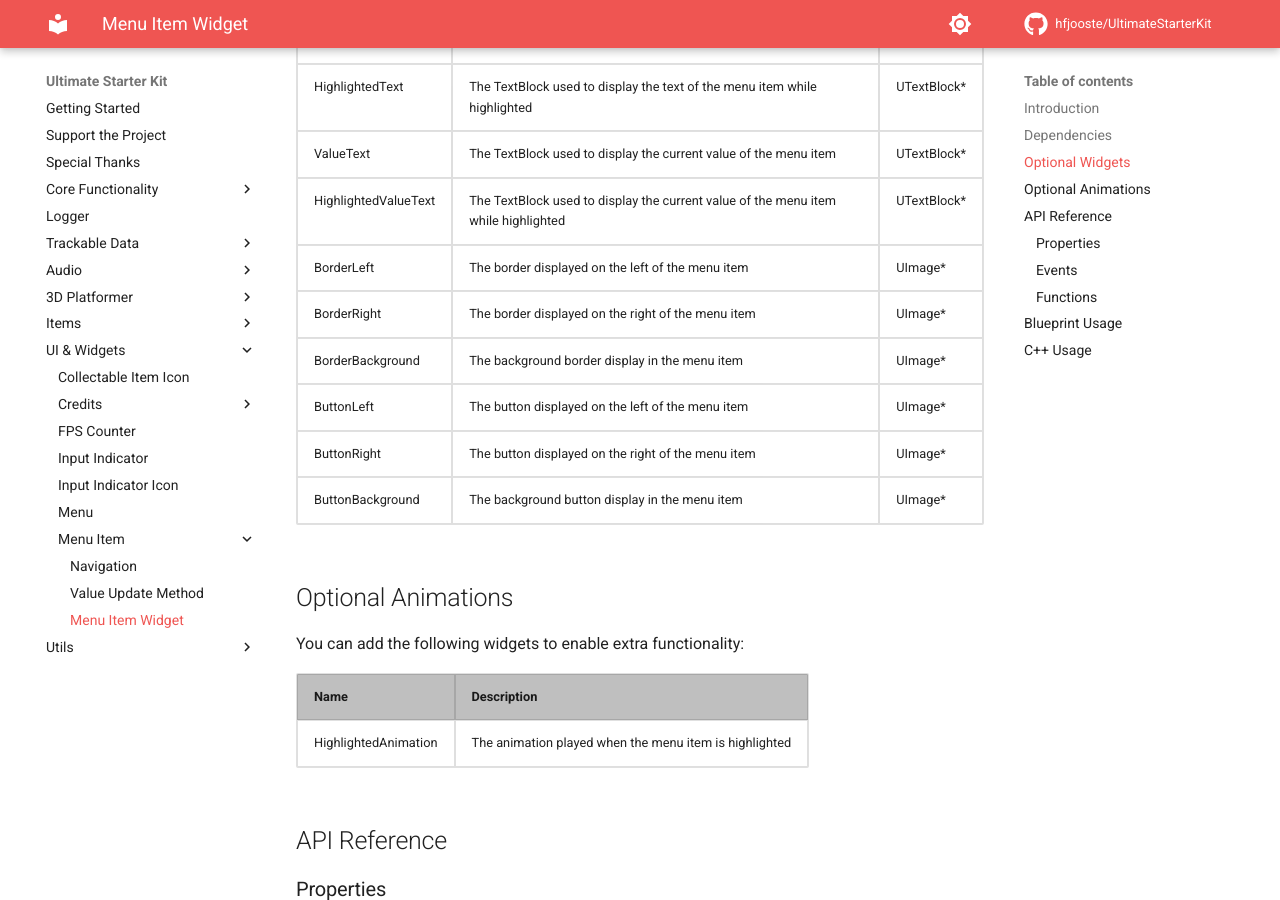
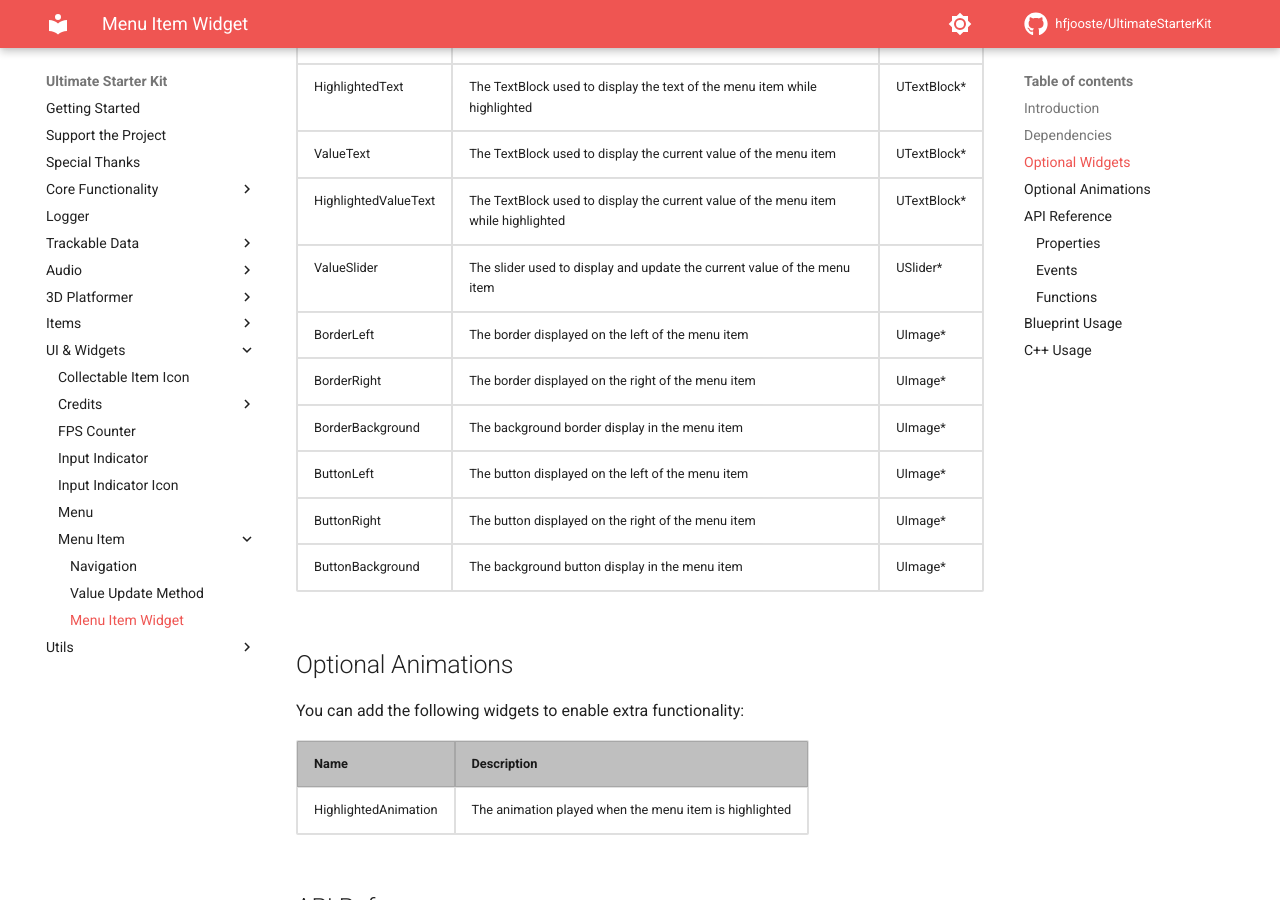
Before and after one commit to hfjooste/UltimateStarterKit, an MkDocs documentation site: the page built from docs/menuitem.md, in a window 1280 px wide and 900 px high, scrolled down 677 px. Built offline with MkDocs 1.6.1 and Material for MkDocs 9.7.7, drawn with Linux system fonts in a browser that asks for light colours; comment, search, counter and statistics services are not loaded; some of the changed text lies outside the part shown.

Commit message:
Updated documentation

```diff
--- a/docs/menuitem.md
+++ b/docs/menuitem.md
@@ -40,6 +40,11 @@ You can add the following widgets to enable extra functionality:
 		<td>HighlightedValueText</td>
 		<td>The TextBlock used to display the current value of the menu item while highlighted</td>
 		<td>UTextBlock*</td>
+	</tr>
+	<tr>
+		<td>ValueSlider</td>
+		<td>The slider used to display and update the current value of the menu item</td>
+		<td>USlider*</td>
 	</tr>
 	<tr>
 		<td>BorderLeft</td>
@@ -246,6 +251,12 @@ You can add the following widgets to enable extra functionality:
 		<td>0.15f</td>
 	</tr>
 	<tr>
+		<td>ShowValueSlider</td>
+		<td>Should the value slider be shown for this menu item?</td>
+		<td>bool</td>
+		<td>false</td>
+	</tr>
+	<tr>
 		<td>ValueMapping</td>
 		<td>A mapping of possible values to text</td>
 		<td>TMap&lt;int, FText&gt;</td>
```
